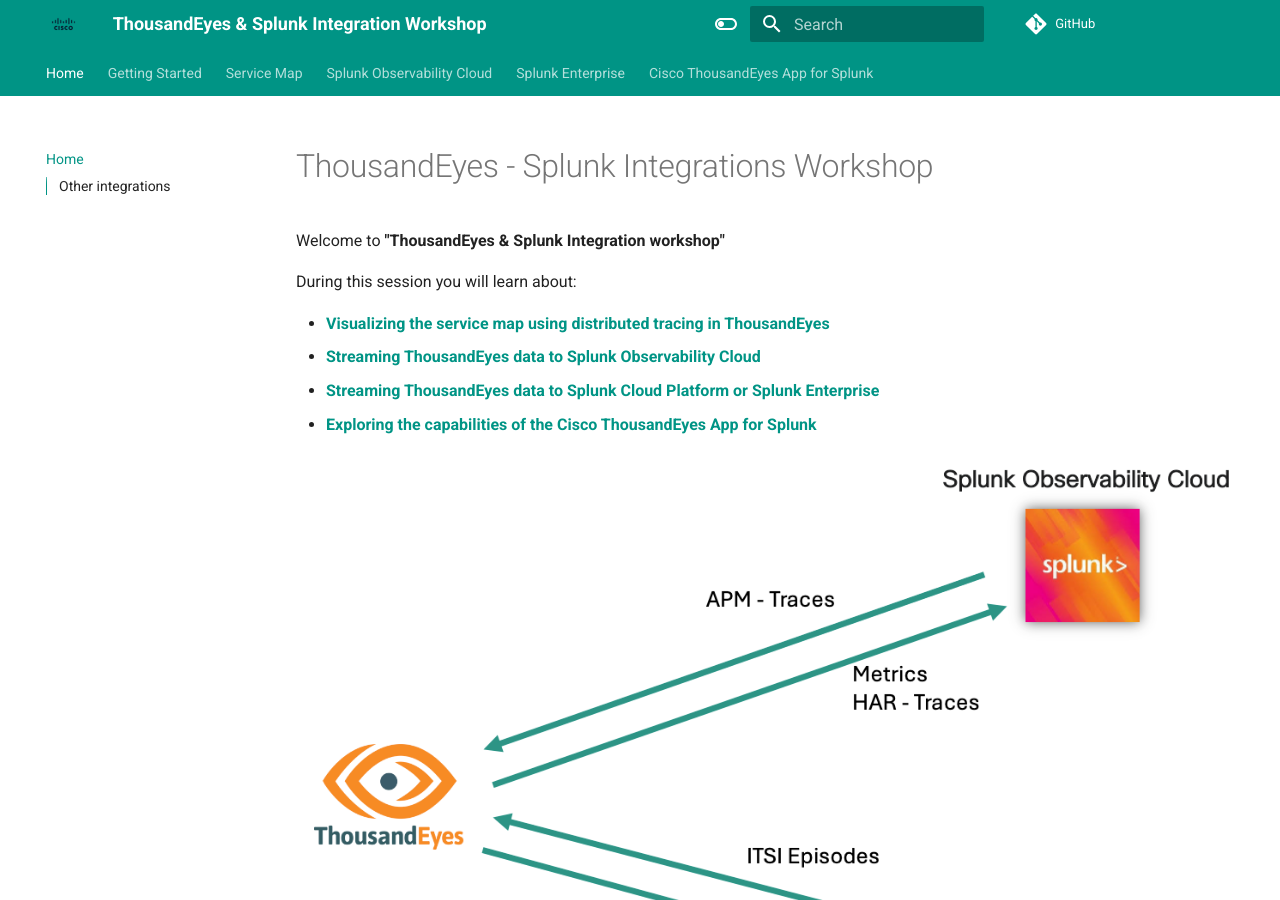
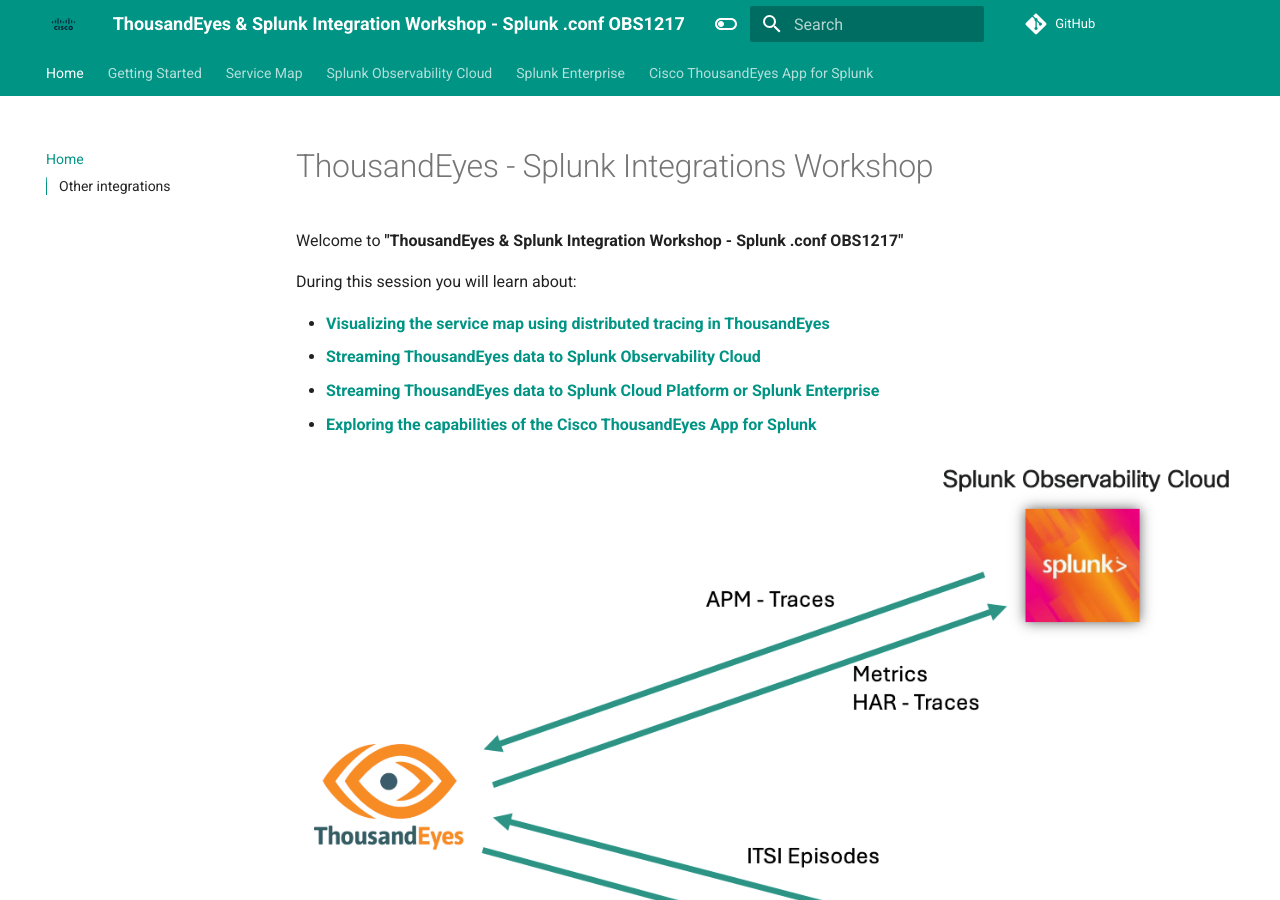
Before and after one commit to ajimenez1503/splunk.conf-2026-OBS1217, an MkDocs documentation site: the page built from docs/README.md, in a window 1280 px wide and 900 px high. Built offline with MkDocs 1.6.1 and Material for MkDocs 9.7.7, drawn with Linux system fonts in a browser that asks for light colours; comment, search, counter and statistics services are not loaded.

Commit message:
Rename workshop to Splunk .conf OBS1217 edition.
Update site title and home page welcome message for the Splunk.conf session branding.

Co-authored-by: Cursor <cursoragent@cursor.com>

```diff
--- a/docs/README.md
+++ b/docs/README.md
@@ -2,7 +2,7 @@
 
 
 
-Welcome to **"ThousandEyes & Splunk Integration workshop"**
+Welcome to **"ThousandEyes & Splunk Integration Workshop - Splunk .conf OBS1217"**
 
 During this session you will learn about:
 
--- a/mkdocs.yml
+++ b/mkdocs.yml
@@ -1,6 +1,6 @@
 
-site_name: 'ThousandEyes & Splunk Integration Workshop'
-site_description: ThousandEyes & Splunk Integration Workshop
+site_name: 'ThousandEyes & Splunk Integration Workshop - Splunk .conf OBS1217'
+site_description: ThousandEyes & Splunk Integration Workshop - Splunk .conf OBS1217
 site_author: Antonio Jimenez
 site_url: https://ajimenez1503.github.io/splunk.conf-2026-OBS1217/
 repo_url: https://github.com/ajimenez1503/splunk.conf-2026-OBS1217
```
